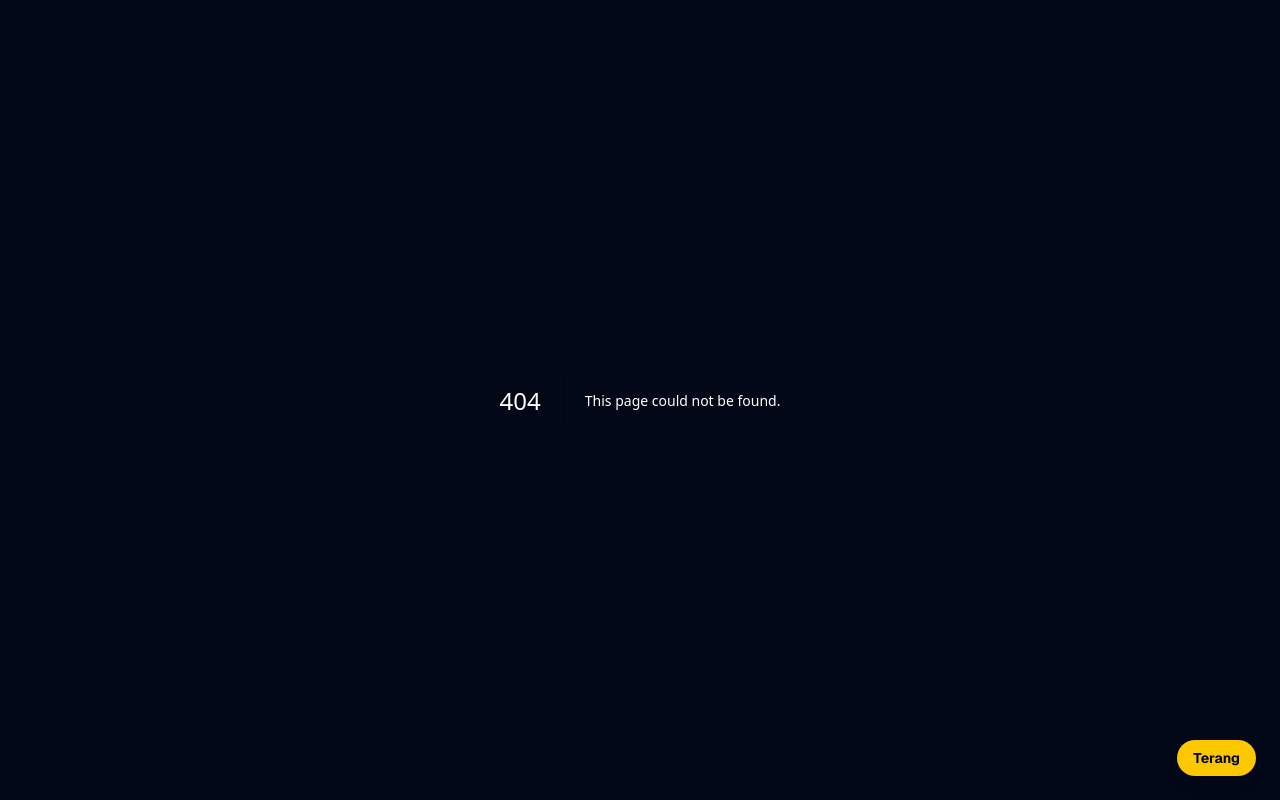
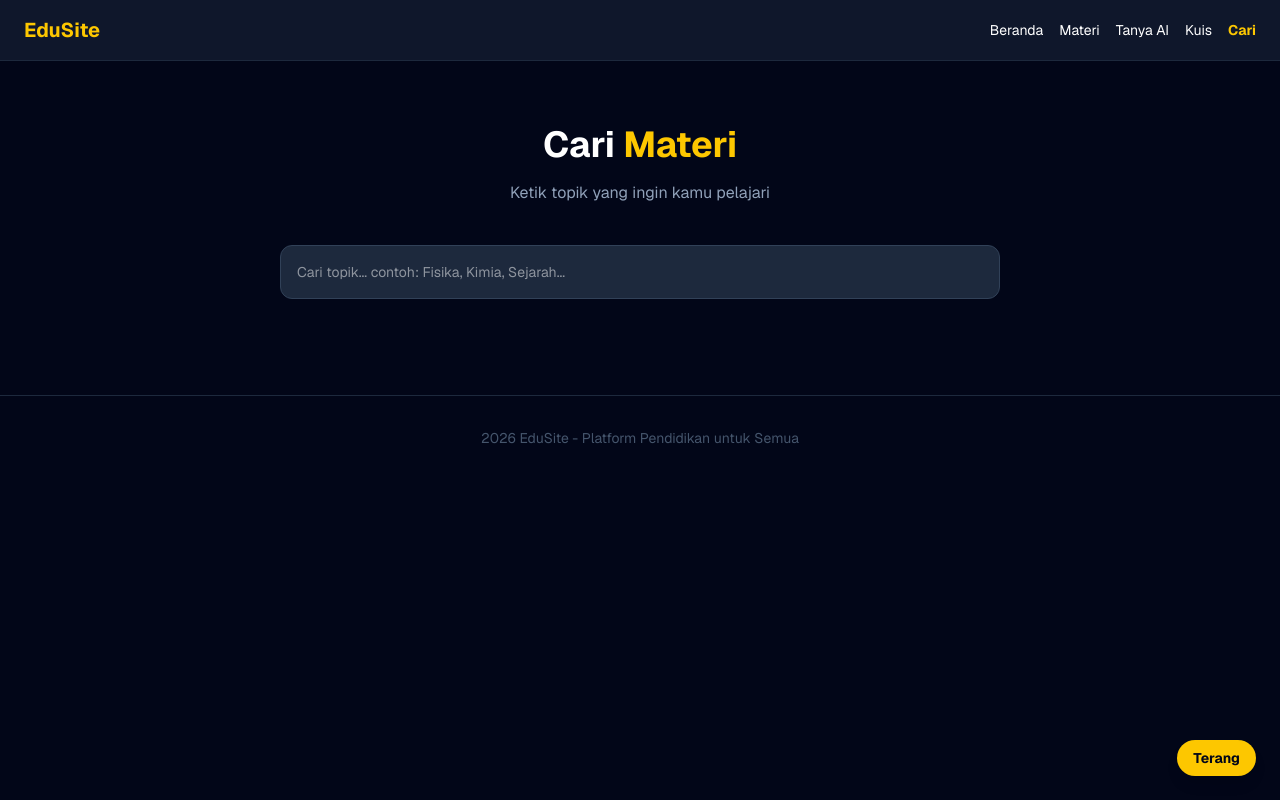
Before and after one commit to alvintarigan001-ux/edusite, a Next.js app: page /cari in a window 1280 px wide. Before the commit this address had no page. Built offline with nearby package versions, Linux system fonts and the light colour scheme.

Commit message:
tambah halaman pencarian materi

```diff
--- /dev/null
+++ b/app/cari/page.tsx
@@ -0,0 +1,85 @@
+"use client";
+import { useState } from "react";
+
+const semuaTopik = [
+  { nama: "Matematika Dasar", level: "SD", link: "/tanya?q=Jelaskan+materi+Matematika+Dasar" },
+  { nama: "IPA", level: "SD", link: "/tanya?q=Jelaskan+materi+IPA" },
+  { nama: "Bahasa Indonesia", level: "SD", link: "/tanya?q=Jelaskan+materi+Bahasa+Indonesia" },
+  { nama: "IPS", level: "SD", link: "/tanya?q=Jelaskan+materi+IPS" },
+  { nama: "Aljabar", level: "SMP", link: "/tanya?q=Jelaskan+materi+Aljabar" },
+  { nama: "Fisika", level: "SMP", link: "/tanya?q=Jelaskan+materi+Fisika" },
+  { nama: "Kimia", level: "SMP", link: "/tanya?q=Jelaskan+materi+Kimia" },
+  { nama: "Biologi", level: "SMP", link: "/tanya?q=Jelaskan+materi+Biologi" },
+  { nama: "Sejarah", level: "SMP", link: "/tanya?q=Jelaskan+materi+Sejarah" },
+  { nama: "Kalkulus", level: "SMA", link: "/tanya?q=Jelaskan+materi+Kalkulus" },
+  { nama: "Fisika Lanjut", level: "SMA", link: "/tanya?q=Jelaskan+materi+Fisika+Lanjut" },
+  { nama: "Kimia Organik", level: "SMA", link: "/tanya?q=Jelaskan+materi+Kimia+Organik" },
+  { nama: "Ekonomi", level: "SMA", link: "/tanya?q=Jelaskan+materi+Ekonomi" },
+  { nama: "Pemrograman", level: "Kuliah", link: "/tanya?q=Jelaskan+materi+Pemrograman" },
+  { nama: "Psikologi", level: "Kuliah", link: "/tanya?q=Jelaskan+materi+Psikologi" },
+  { nama: "Hukum", level: "Kuliah", link: "/tanya?q=Jelaskan+materi+Hukum" },
+];
+
+export default function Cari() {
+  const [kata, setKata] = useState("");
+  const hasil = semuaTopik.filter(t => t.nama.toLowerCase().includes(kata.toLowerCase()));
+
+  return (
+    <main className="min-h-screen bg-slate-950 text-white">
+      <nav className="bg-slate-900 border-b border-slate-800 px-6 py-4 flex justify-between items-center sticky top-0 z-50">
+        <a href="/" className="text-xl font-bold text-yellow-400">EduSite</a>
+        <div className="flex gap-4 text-sm">
+          <a href="/" className="hover:text-yellow-400">Beranda</a>
+          <a href="/materi" className="hover:text-yellow-400">Materi</a>
+          <a href="/tanya" className="hover:text-yellow-400">Tanya AI</a>
+          <a href="/kuis" className="hover:text-yellow-400">Kuis</a>
+          <a href="/cari" className="text-yellow-400 font-bold">Cari</a>
+        </div>
+      </nav>
+
+      <div className="max-w-3xl mx-auto px-6 py-16">
+        <h1 className="text-4xl font-bold text-center mb-4">
+          Cari <span className="text-yellow-400">Materi</span>
+        </h1>
+        <p className="text-slate-400 text-center mb-10">
+          Ketik topik yang ingin kamu pelajari
+        </p>
+
+        <input
+          type="text"
+          className="w-full bg-slate-800 text-white rounded-xl p-4 text-sm border border-slate-700 focus:outline-none focus:border-yellow-400 mb-8"
+          placeholder="Cari topik... contoh: Fisika, Kimia, Sejarah..."
+          value={kata}
+          onChange={(e) => setKata(e.target.value)}
+        />
+
+        {kata && (
+          <div>
+            <p className="text-slate-400 text-sm mb-4">Ditemukan {hasil.length} topik</p>
+            {hasil.length === 0 ? (
+              <div className="text-center py-8">
+                <p className="text-slate-400 mb-4">Topik tidak ditemukan di daftar</p>
+                <a href={"/tanya?q=Jelaskan+materi+" + encodeURIComponent(kata)} className="bg-yellow-400 text-slate-950 font-bold px-6 py-2 rounded-full hover:bg-yellow-300 transition text-sm">
+                  Tanya AI tentang "{kata}"
+                </a>
+              </div>
+            ) : (
+              <div className="grid grid-cols-1 gap-3">
+                {hasil.map((t) => (
+                  <a key={t.nama} href={t.link} className="bg-slate-900 rounded-xl p-4 border border-slate-800 hover:border-yellow-400 transition flex justify-between items-center">
+                    <span className="font-medium">{t.nama}</span>
+                    <span className="text-xs bg-slate-700 px-2 py-1 rounded-full text-slate-400">{t.level}</span>
+                  </a>
+                ))}
+              </div>
+            )}
+          </div>
+        )}
+      </div>
+
+      <footer className="text-center py-8 text-slate-600 text-sm border-t border-slate-800">
+        2026 EduSite - Platform Pendidikan untuk Semua
+      </footer>
+    </main>
+  )
+}
```
